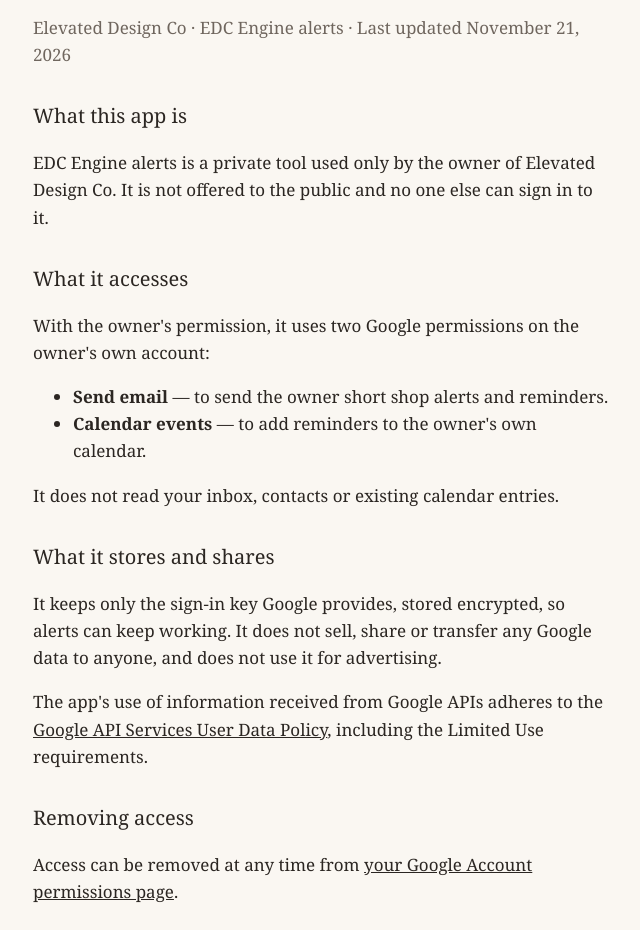
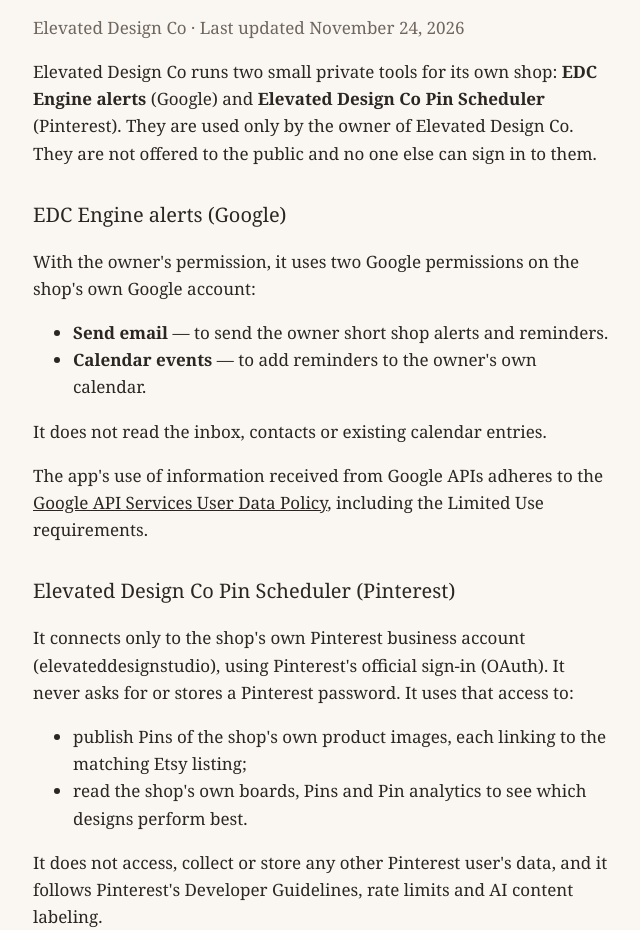
Before and after one commit to elevateddesignstudioco/elevateddesignstudioco.github.io, a plain HTML site: page privacy.html in a window 1280 px wide. Shown: the part 104-1034 px from the top of the page, without its empty margins (317-957 px from the left). Drawn offline with Linux system fonts and the light colour scheme.

Commit message:
Privacy policy: add Pinterest Pin Scheduler section
Co-Authored-By: Claude Opus 5.5 <noreply@anthropic.com>

```diff
--- a/privacy.html
+++ b/privacy.html
@@ -19,25 +19,32 @@
 <body>
 <main>
   <h1>Privacy Policy</h1>
-  <p class="muted">Elevated Design Co · EDC Engine alerts · Last updated November 21, 2026</p>
+  <p class="muted">Elevated Design Co · Last updated November 24, 2026</p>
 
-  <h2>What this app is</h2>
-  <p>EDC Engine alerts is a private tool used only by the owner of Elevated Design Co. It is not offered to the public and no one else can sign in to it.</p>
+  <p>Elevated Design Co runs two small private tools for its own shop: <strong>EDC Engine alerts</strong> (Google) and <strong>Elevated Design Co Pin Scheduler</strong> (Pinterest). They are used only by the owner of Elevated Design Co. They are not offered to the public and no one else can sign in to them.</p>
 
-  <h2>What it accesses</h2>
-  <p>With the owner's permission, it uses two Google permissions on the owner's own account:</p>
+  <h2>EDC Engine alerts (Google)</h2>
+  <p>With the owner's permission, it uses two Google permissions on the shop's own Google account:</p>
   <ul>
     <li><strong>Send email</strong> — to send the owner short shop alerts and reminders.</li>
     <li><strong>Calendar events</strong> — to add reminders to the owner's own calendar.</li>
   </ul>
-  <p>It does not read your inbox, contacts or existing calendar entries.</p>
-
-  <h2>What it stores and shares</h2>
-  <p>It keeps only the sign-in key Google provides, stored encrypted, so alerts can keep working. It does not sell, share or transfer any Google data to anyone, and does not use it for advertising.</p>
+  <p>It does not read the inbox, contacts or existing calendar entries.</p>
   <p>The app's use of information received from Google APIs adheres to the <a href="https://developers.google.com/terms/api-services-user-data-policy">Google API Services User Data Policy</a>, including the Limited Use requirements.</p>
 
+  <h2>Elevated Design Co Pin Scheduler (Pinterest)</h2>
+  <p>It connects only to the shop's own Pinterest business account (elevateddesignstudio), using Pinterest's official sign-in (OAuth). It never asks for or stores a Pinterest password. It uses that access to:</p>
+  <ul>
+    <li>publish Pins of the shop's own product images, each linking to the matching Etsy listing;</li>
+    <li>read the shop's own boards, Pins and Pin analytics to see which designs perform best.</li>
+  </ul>
+  <p>It does not access, collect or store any other Pinterest user's data, and it follows Pinterest's Developer Guidelines, rate limits and AI content labeling.</p>
+
+  <h2>What we store and share</h2>
+  <p>We keep only the sign-in keys Google and Pinterest provide, stored encrypted, plus a log of the shop's own posts and their analytics. We do not sell, share or transfer this data to anyone, and do not use it for advertising.</p>
+
   <h2>Removing access</h2>
-  <p>Access can be removed at any time from <a href="https://myaccount.google.com/permissions">your Google Account permissions page</a>.</p>
+  <p>Google access can be removed at any time from <a href="https://myaccount.google.com/permissions">your Google Account permissions page</a>. Pinterest access can be removed from Pinterest Settings → Security and logins → Apps. Stored keys are deleted on request.</p>
 
   <h2>Contact</h2>
   <p>Questions: <a href="mailto:elevateddesignstudiodm@gmail.com">elevateddesignstudiodm@gmail.com</a></p>
```
